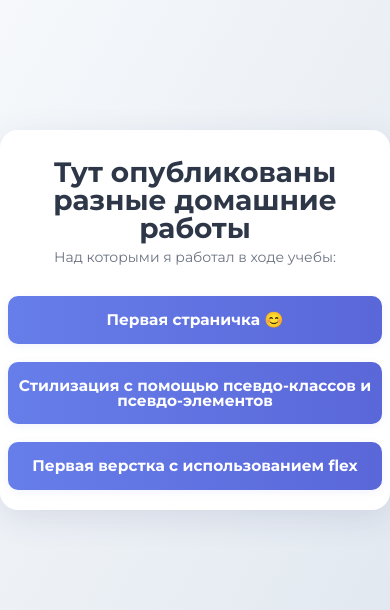
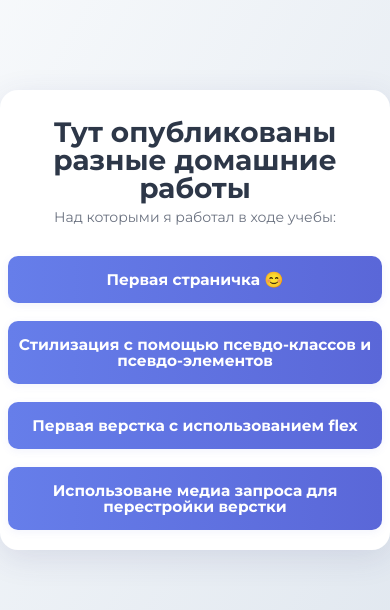
Before and after one commit to AyratAkhmadulla/web, a plain HTML site: page index.html in a window 390 px wide. Shown: the part 102-712 px from the top of the page. Drawn offline with Linux system fonts and the light colour scheme.

Commit message:
Добавлена ссылка на /responsive/index.html на главной странице

```diff
--- a/index.html
+++ b/index.html
@@ -15,6 +15,7 @@
             <a class="project-link" href="./first/first/index.html" target="_blank">Первая страничка 😊</a>
             <a class="project-link" href="./pseudo/pseudo/index.html" target="_blank">Стилизация с помощью псевдо-классов и псевдо-элементов</a>
             <a class="project-link" href="./flex/flex/index.html" target="_blank">Первая верстка с использованием flex</a>
+            <a class="project-link" href="./responsive/responsive/index.html" target="_blank">Использоване медиа запроса для перестройки верстки</a>
         </div>
     </div>
 </body>
```
